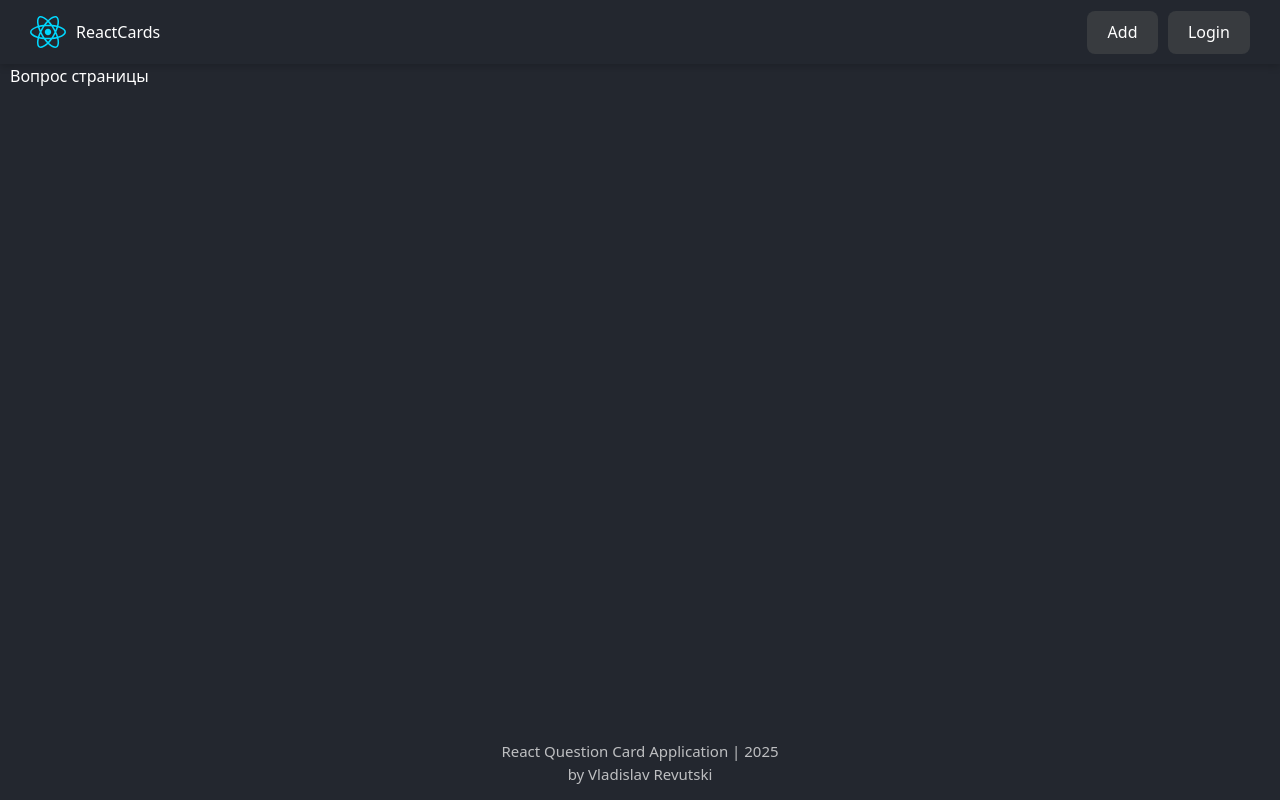
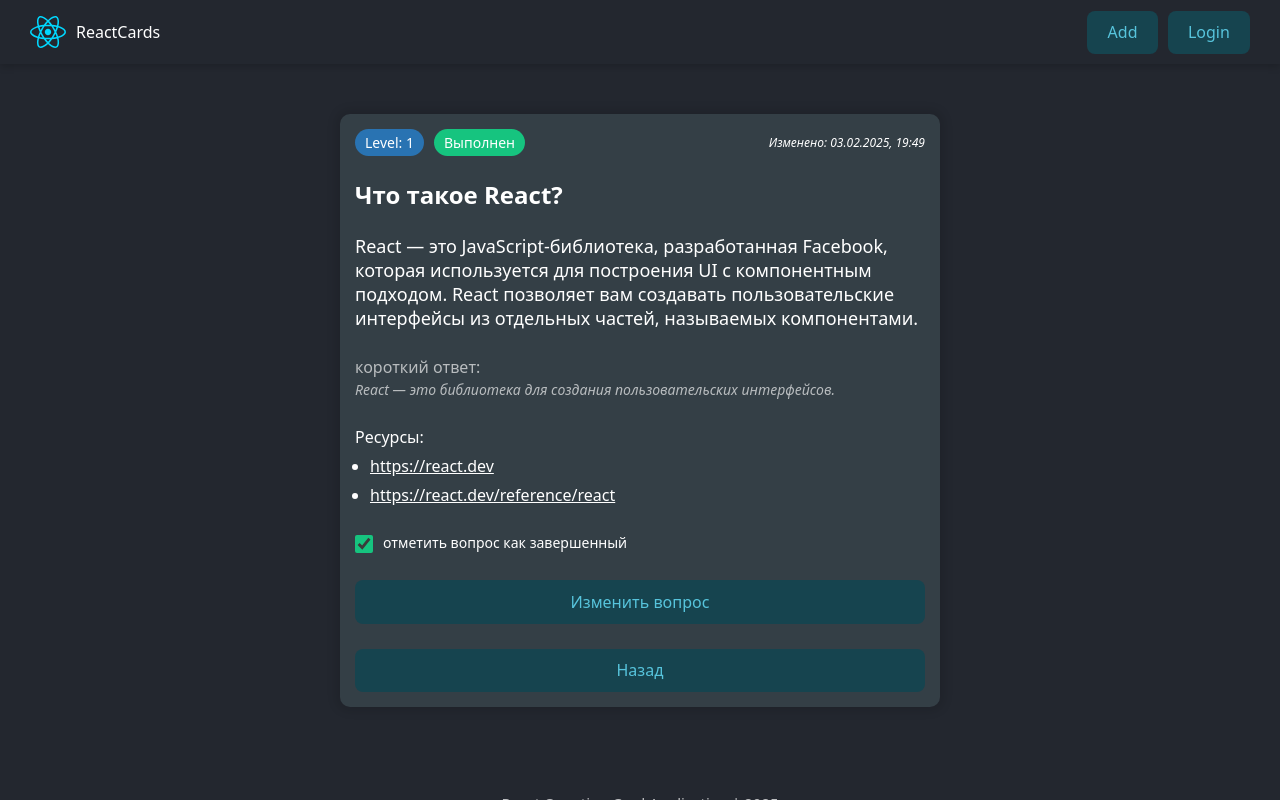
Before and after one commit to VladRevucki/React-App, a React (Vite) app: page /question/1 in a window 1280 px wide. Built offline with nearby package versions, Linux system fonts and the light colour scheme; data requests are answered from the project's data file.

Commit message:
question page, small loader

```diff
--- a/db.json
+++ b/db.json
@@ -22,7 +22,7 @@
         "https://react.dev/learn/writing-markup-with-jsx"
       ],
       "level": 2,
-      "completed": false,
+      "completed": true,
       "editDate": "03.02.2025, 20:25"
     },
     {
--- a/src/App.jsx
+++ b/src/App.jsx
@@ -2,6 +2,7 @@
 import { MainLayout } from "./components/MainLayout"
 import { HomePage } from "./pages/HomePage"
 import { NotFoundPage } from "./pages/NotFoundPage"
+import { QuestionPage } from "./pages/QuestionPage"
 
 function App() {
 	// return <MainLayout />
@@ -12,7 +13,7 @@
 					<Route path="/" element={<HomePage />} />
 					<Route path="/forbidden" element={<div>forbidden</div>} />
 					<Route path="/addquestion" element={<div>add question</div>} />
-					<Route path="/question/:id" element={<div>Вопрос страницы</div>} />
+					<Route path="/question/:id" element={<QuestionPage />} />
 					<Route path="*" element={<NotFoundPage />} />
 				</Route>
 			</Routes>
--- a/src/components/Loader/Loader.jsx
+++ b/src/components/Loader/Loader.jsx
@@ -8,3 +8,6 @@
 		</div>
 	)
 }
+export const SmallLoader = () => {
+	return <span className={cls.smallLoader}></span>
+}
--- a/src/components/Loader/Loader.module.css
+++ b/src/components/Loader/Loader.module.css
@@ -61,3 +61,23 @@
 		transform: rotate(-360deg);
 	}
 }
+
+.smallLoader {
+	width: 20px;
+	height: 20px;
+	border: 2px dotted #fff;
+	border-radius: 50%;
+	display: inline-block;
+	position: relative;
+	box-sizing: border-box;
+	animation: rotation 2s linear infinite;
+}
+
+@keyframes rotation {
+	0% {
+		transform: rotate(0deg);
+	}
+	100% {
+		transform: rotate(360deg);
+	}
+}
--- a/src/components/Loader/index.jsx
+++ b/src/components/Loader/index.jsx
@@ -1 +1 @@
-export { Loader } from "./Loader"
+export { Loader, SmallLoader } from "./Loader"
--- a/src/components/QuestionCard/QuestionCard.jsx
+++ b/src/components/QuestionCard/QuestionCard.jsx
@@ -23,7 +23,7 @@
 			<h5 className={cls.cardTitle}>{card.question}</h5>
 
 			<div className={cls.cardAnswers}>
-				<label>short answer:</label>
+				<label>короткий ответ:</label>
 				<p className={cls.cardAnswer}>{card.answer}</p>
 			</div>
 
--- a/src/index.css
+++ b/src/index.css
@@ -40,8 +40,8 @@
 		--main-bg-color: #fff;
 		--text-color: #000;
 
-		--btn-bg-color: #16444f;
-		--btn-text-color: #57c4dc;
+		--btn-bg-color: #383b3f;
+		--btn-text-color: #fff;
 
 		--card-bg-color: #ebedf0;
 	}
@@ -51,8 +51,8 @@
 		--main-bg-color: #23272f;
 		--text-color: #fff;
 
-		--btn-bg-color: #383b3f;
-		--btn-text-color: #fff;
+		--btn-bg-color: #16444f;
+		--btn-text-color: #57c4dc;
 
 		--card-bg-color: #343f46;
 	}
--- a/src/pages/HomePage/HomePage.jsx
+++ b/src/pages/HomePage/HomePage.jsx
@@ -74,7 +74,6 @@
 	/**отображение количества карточек на странице */
 	const pagination = useMemo(() => {
 		const totalCardsCount = questions?.pages || 0
-
 		/**формируем массив из полученного количества страниц */
 		return Array(totalCardsCount)
 			.fill(0)
--- /dev/null
+++ b/src/pages/QuestionPage/QuestionPage.jsx
@@ -0,0 +1,123 @@
+import { useEffect, useId, useState } from "react"
+import cls from "./QuestionPage.module.css"
+import { Badge } from "../../components/Badge"
+import { Button } from "../../components/Button"
+import { useNavigate, useParams } from "react-router-dom"
+import { useFetch } from "../../hooks/useFetch"
+import { API_URL } from "../../constants"
+import { Loader, SmallLoader } from "../../components/Loader"
+
+export const QuestionPage = () => {
+	const checkboxId = useId()
+	const navigate = useNavigate()
+	const [isChecked, setIsChecked] = useState(true)
+	/**для получения карточек с сервера */
+	const [card, setCard] = useState(null)
+
+	const { id } = useParams()
+
+	const onCheckboxChangeHandler = () => {
+		setIsChecked(!isChecked)
+		updateCard(!isChecked)
+	}
+
+	const levelVariant = () =>
+		card.level === 1 ? "primary" : card.level === 2 ? "warning" : "alert"
+
+	const completedVariant = () => (card.completed ? "success" : "primary")
+
+	const [fetchCard, isCardLoading] = useFetch(async () => {
+		const response = await fetch(`${API_URL}/react/${id}`)
+		const data = await response.json()
+
+		setCard(data)
+	})
+
+	const [updateCard, isCardUpdating] = useFetch(async isChecked => {
+		const response = await fetch(`${API_URL}/react/${id}`, {
+			method: "PATCH",
+			body: JSON.stringify({ completed: isChecked }),
+		})
+		const data = await response.json()
+
+		setCard(data)
+	})
+
+	useEffect(() => {
+		fetchCard()
+	}, [])
+
+	useEffect(() => {
+		card !== null && setIsChecked(card.completed)
+	}, [card])
+
+	return (
+		<>
+			{isCardLoading && <Loader />}
+
+			{card !== null && (
+				<div className={cls.container}>
+					<div className={cls.cardLabels}>
+						<Badge variant={levelVariant()}>Level: {card.level}</Badge>
+						<Badge variant={completedVariant()}>
+							{card.completed ? "Выполнен" : "Не выполнен"}
+						</Badge>
+						{card?.editDate && (
+							<p className={cls.editDate}>Изменено: {card.editDate}</p>
+						)}
+					</div>
+					<h5 className={cls.cardTitle}>{card.question}</h5>
+					<p className={cls.description}>{card.description}</p>
+
+					<div className={cls.cardAnswers}>
+						<label>короткий ответ:</label>
+						<p className={cls.cardAnswer}>{card.answer}</p>
+					</div>
+
+					<ul className={cls.cardLinks}>
+						Ресурсы:
+						{card.resources.map((link, index) => {
+							return (
+								<li key={index}>
+									<a href={link.trim()} target="_blank">
+										{link.trim()}
+									</a>
+								</li>
+							)
+						})}
+					</ul>
+
+					<label htmlFor={checkboxId} className={cls.cardCheckbox}>
+						<input
+							type="checkbox"
+							id={checkboxId}
+							className={cls.checkbox}
+							checked={isChecked}
+							onChange={onCheckboxChangeHandler}
+							disabled={isCardUpdating}
+						/>
+						<span>отметить вопрос как завершенный</span>
+						{isCardUpdating && <SmallLoader />}
+					</label>
+
+					<Button
+						onClick={() => {
+							navigate(`/editquestion/${card.id}`)
+						}}
+						isDisabled={isCardUpdating}
+					>
+						Изменить вопрос
+					</Button>
+					<Button
+						onClick={() => {
+							navigate("/")
+						}}
+						isDisabled={isCardUpdating}
+					>
+						Назад
+					</Button>
+				</div>
+			)}
+		</>
+	)
+}
--- /dev/null
+++ b/src/pages/QuestionPage/QuestionPage.module.css
@@ -0,0 +1,86 @@
+.container {
+	width: 100%;
+	max-width: 600px;
+	height: max-content;
+	margin: 50px auto;
+	border-radius: 10px;
+	padding: 15px;
+	background-color: var(--card-bg-color);
+	color: var(--text-color);
+	box-shadow: 0 0 8px 5px rgba(0, 0, 0, 0.1);
+	display: flex;
+	justify-content: flex-start;
+	flex-direction: column;
+	align-items: flex-start;
+	gap: 25px;
+
+	button {
+		width: 100%;
+	}
+}
+
+.cardLabels {
+	width: 100%;
+	display: flex;
+	justify-content: flex-start;
+	align-items: center;
+	flex-wrap: wrap-reverse;
+	gap: 10px;
+}
+
+.editDate {
+	margin-left: auto;
+	font-size: 12px;
+	font-style: italic;
+}
+
+.cardTitle {
+	font-size: 24px;
+	line-height: 28px;
+}
+
+.description {
+	font-size: 18px;
+	line-height: 24px;
+}
+
+.cardAnswers {
+	margin-top: auto;
+	opacity: 0.65;
+}
+
+.cardAnswer {
+	font-size: 14px;
+	font-style: italic;
+	text-align: justify;
+}
+
+.cardLinks {
+	display: flex;
+	flex-direction: column;
+	justify-content: flex-start;
+	align-items: flex-start;
+	gap: 5px;
+
+	li {
+		margin-left: 15px;
+	}
+}
+
+.cardCheckbox {
+	display: flex;
+	justify-content: center;
+	align-items: center;
+	gap: 10px;
+
+	span {
+		font-size: 14px;
+		padding-bottom: 2px;
+	}
+}
+
+.checkbox {
+	width: 18px;
+	height: 18px;
+	accent-color: #16c47f;
+}
--- /dev/null
+++ b/src/pages/QuestionPage/index.jsx
@@ -0,0 +1 @@
+export { QuestionPage } from "./QuestionPage"
```
